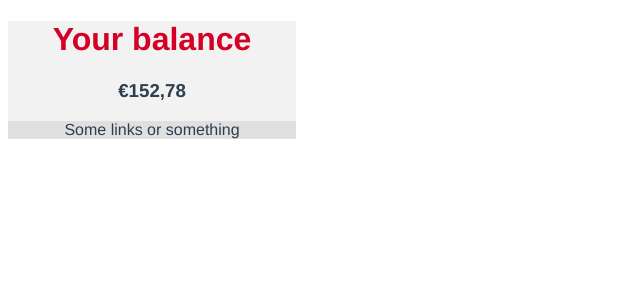
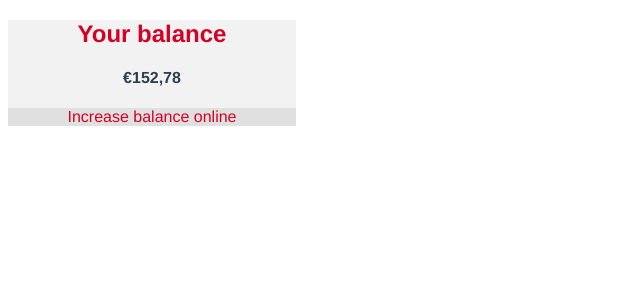
Before and after one commit to GEWIS/sudosos-frontend, a Vue app: page / in a window 1280 px wide. Shown: the top 300 px of the page, without its empty margins (0-640 px from the left). Built offline with nearby package versions, Linux system fonts and the light colour scheme.

Commit message:
Added some decoration
Added some decoration to the link

```diff
--- a/public/testStyles.css
+++ b/public/testStyles.css
@@ -1,10 +1,19 @@
 .saldoCard {
     background: rgba(0, 0, 0, 0.05);
 }
-h1 {
+h2 {
     color: #D40026;
 }
 
 .footer {
     background: rgba(0, 0, 0, 0.075);
 }
+
+a {
+    color: #D40026;
+    text-decoration: none;
+}
+a:hover {
+    color: #880018;
+    text-decoration: underline;
+}
--- a/src/components/CurrentSaldo.vue
+++ b/src/components/CurrentSaldo.vue
@@ -1,15 +1,15 @@
 <template>
   <div class="card text-left saldoCard" style="width: 18rem;">
     <div class="card-header">
-      <h1>Your balance</h1>
+      <h2>Your balance</h2>
     </div>
     <div class="card-body">
       <div class="card-text">
-        <h3>&euro;{{ currentBalance.toString().replace('.', ',') }}</h3>
+        <h4>&euro;{{ currentBalance.toString().replace('.', ',') }}</h4>
       </div>
     </div>
     <div class="card-footer footer">
-      <p>Some links or something</p>
+      <p><a href="#">Increase balance online</a></p>
     </div>
   </div>
 </template>
```
